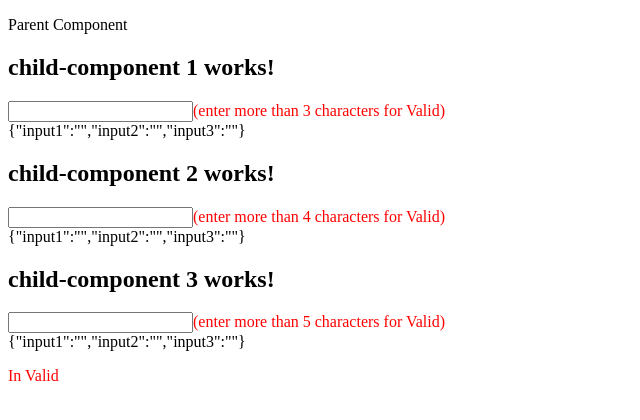
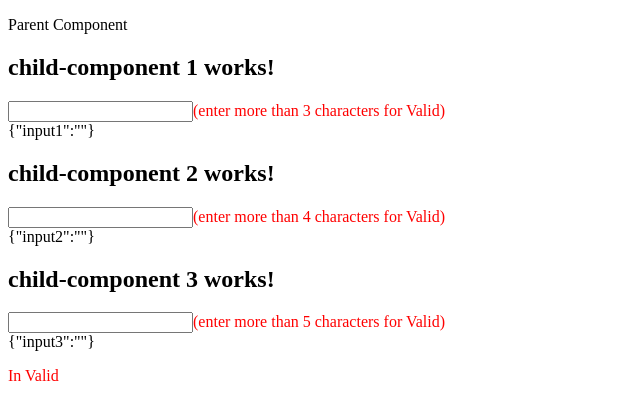
Before and after one commit to Rcvishnuvardhanreddy/component-interaction, an Angular app in the folder comp-interaction-app/: page / in a window 1280 px wide. Shown: the top 420 px of the page, without its empty margins (0-640 px from the left). Built offline with nearby package versions, Linux system fonts and the light colour scheme.

Commit message:
added Reactive Forms functionality
added Reactive Forms functionality

```diff
--- a/comp-interaction-app/src/app/app.module.ts
+++ b/comp-interaction-app/src/app/app.module.ts
@@ -6,7 +6,7 @@ import { AppComponent } from './app.component';
 import { ChildComponent1Component } from './childs/child-component1/child-component1.component';
 import { ChildComponent2Component } from './childs/child-component2/child-component2.component';
 import { ChildComponent3Component } from './childs/child-component3/child-component3.component';
-import { FormsModule } from '@angular/forms';
+import { FormsModule, ReactiveFormsModule } from '@angular/forms';
 import { ParentComponent } from './parent/parent.component';
 
 @NgModule({
@@ -19,7 +19,8 @@ import { ParentComponent } from './parent/parent.component';
   ],
   imports: [
     BrowserModule,
-    FormsModule,
+    // FormsModule,
+    ReactiveFormsModule,
     AppRoutingModule
   ],
   providers: [],
--- a/comp-interaction-app/src/app/childs/base-child-component.ts
+++ b/comp-interaction-app/src/app/childs/base-child-component.ts
@@ -1,18 +1,23 @@
 import { Directive, EventEmitter, Input, Output } from '@angular/core';
-import { ChildsInput } from '../parent/parent.component';
+import { FormGroup } from '@angular/forms';
+// import { ChildsInput } from '../parent/parent.component';
 
 @Directive()
 export abstract class BaseChildComponent {
-    @Input() parentValueModel: ChildsInput = new ChildsInput();
+    @Input() parentValueModel: FormGroup = new FormGroup({});
+    @Input() formName: string = '';
     @Output() inputChange = new EventEmitter<boolean>();
+
     abstract isValid(): boolean;
     public isFormValid: boolean = false;
+
+    myForm: FormGroup = new FormGroup({});
 
     onInputChange() {
         this.inputChange.emit(this.isValid());
     }
 
     getJSONValue() {
-        return JSON.stringify(this.parentValueModel)
+        return JSON.stringify(this.myForm.value)
     }
 }
--- a/comp-interaction-app/src/app/childs/child-component1/child-component1.component.html
+++ b/comp-interaction-app/src/app/childs/child-component1/child-component1.component.html
@@ -1,7 +1,8 @@
 <h2>child-component 1 works!</h2>
-<input [(ngModel)]="childComponent1Input" (input)="onInputChange()">
-<span style="color: red;" *ngIf="!isFormValid">(enter more than 3 characters for Valid)</span>
-
+<form [formGroup]="myForm">
+    <input formControlName="input1" (input)="onInputChange()">
+    <span style="color: red;" *ngIf="!myForm.controls['input1'].valid">(enter more than 3 characters for Valid)</span>
+</form>
 
 <div>
     {{getJSONValue()}}
--- a/comp-interaction-app/src/app/childs/child-component1/child-component1.component.ts
+++ b/comp-interaction-app/src/app/childs/child-component1/child-component1.component.ts
@@ -1,5 +1,6 @@
 import { Component, EventEmitter, OnInit, Output } from '@angular/core';
 import { BaseChildComponent } from '../base-child-component';
+import { FormBuilder, FormControl, FormGroup, Validators } from '@angular/forms';
 
 @Component({
   selector: 'app-child-component1',
@@ -9,17 +10,19 @@ import { BaseChildComponent } from '../base-child-component';
 export class ChildComponent1Component extends BaseChildComponent implements OnInit {
   childComponent1Input: string = '';
 
-  constructor() {
+  constructor(private formBuilder: FormBuilder) {
     super();
-  }
+
+}
 
   ngOnInit(): void {
-    this.childComponent1Input = this.parentValueModel.input1;
+
+    this.myForm = this.parentValueModel.get(this.formName) as FormGroup;
+
+    this.myForm.addControl('input1', new FormControl('', [Validators.required, Validators.min(3)]))
   }
 
   override isValid(): boolean {
-    this.parentValueModel.input1 = this.childComponent1Input;
-    this.isFormValid  =  this.childComponent1Input.length >= 3;
-    return this.isFormValid
+    return this.myForm.valid
   }
 }
--- a/comp-interaction-app/src/app/childs/child-component2/child-component2.component.html
+++ b/comp-interaction-app/src/app/childs/child-component2/child-component2.component.html
@@ -1,7 +1,8 @@
 <h2>child-component 2 works!</h2>
-<input [(ngModel)]="childComponent2Input" (input)="onInputChange()">
-<span style="color: red;" *ngIf="!isFormValid">(enter more than 4 characters for Valid)</span>
-
+<form [formGroup]="myForm">
+    <input formControlName="input2" (input)="onInputChange()">
+    <span style="color: red;" *ngIf="!myForm.controls['input2'].valid">(enter more than 4 characters for Valid)</span>
+</form>
 
 <div>
     {{getJSONValue()}}
--- a/comp-interaction-app/src/app/childs/child-component2/child-component2.component.ts
+++ b/comp-interaction-app/src/app/childs/child-component2/child-component2.component.ts
@@ -1,5 +1,6 @@
 import { Component, EventEmitter, OnInit, Output } from '@angular/core';
 import { BaseChildComponent } from '../base-child-component';
+import { FormControl, FormGroup, Validators } from '@angular/forms';
 
 @Component({
   selector: 'app-child-component2',
@@ -14,11 +15,11 @@ export class ChildComponent2Component extends BaseChildComponent implements OnIn
   }
 
   ngOnInit(): void {
-    this.childComponent2Input = this.parentValueModel.input2;
+    this.myForm = this.parentValueModel.get(this.formName) as FormGroup;
+    this.myForm.addControl('input2', new FormControl('', [Validators.required, Validators.min(4)]))
   }
 
   override isValid() {
-    this.parentValueModel.input2 = this.childComponent2Input;
     this.isFormValid = this.childComponent2Input.length >= 4;
     return this.isFormValid
   }
--- a/comp-interaction-app/src/app/childs/child-component3/child-component3.component.html
+++ b/comp-interaction-app/src/app/childs/child-component3/child-component3.component.html
@@ -1,7 +1,8 @@
 <h2>child-component 3 works!</h2>
-<input [(ngModel)]="childComponent3Input" (input)="onInputChange()">
-<span style="color: red;" *ngIf="!isFormValid">(enter more than 5 characters for Valid)</span>
-
+<form [formGroup]="myForm">
+    <input formControlName="input3" (input)="onInputChange()">
+    <span style="color: red;" *ngIf="!myForm.controls['input3'].valid">(enter more than 5 characters for Valid)</span>
+</form>
 
 <div>
     {{getJSONValue()}}
--- a/comp-interaction-app/src/app/childs/child-component3/child-component3.component.ts
+++ b/comp-interaction-app/src/app/childs/child-component3/child-component3.component.ts
@@ -1,5 +1,6 @@
 import { Component, OnInit } from '@angular/core';
 import { BaseChildComponent } from '../base-child-component';
+import { FormControl, FormGroup, Validators } from '@angular/forms';
 
 @Component({
   selector: 'app-child-component3',
@@ -15,11 +16,11 @@ export class ChildComponent3Component extends BaseChildComponent implements OnIn
   }
 
   ngOnInit(): void {
-    this.childComponent3Input = this.parentValueModel.input3;
+    this.myForm = this.parentValueModel.get(this.formName) as FormGroup;
+    this.myForm.addControl('input3', new FormControl('', [Validators.required, Validators.min(5)]))
   }
 
   override isValid() {
-    this.parentValueModel.input3 = this.childComponent3Input;
     this.isFormValid = this.childComponent3Input.length >= 5;
     return this.isFormValid
   }
--- a/comp-interaction-app/src/app/parent/parent.component.html
+++ b/comp-interaction-app/src/app/parent/parent.component.html
@@ -1,9 +1,9 @@
 <p>Parent Component</p>
 
 
-<app-child-component1 [parentValueModel]="parentValue" (inputChange)="onChildValidataionStatusChange(0, $event)" ></app-child-component1>
-<app-child-component2 [parentValueModel]="parentValue" (inputChange)="onChildValidataionStatusChange(1, $event)"></app-child-component2>
-<app-child-component3 [parentValueModel]="parentValue" (inputChange)="onChildValidataionStatusChange(2, $event)"></app-child-component3>
+<app-child-component1 [parentValueModel]="parentForms" [formName]='"child1"' (inputChange)="onChildValidataionStatusChange(0, $event)" ></app-child-component1>
+<app-child-component2 [parentValueModel]="parentForms" [formName]='"child2"' (inputChange)="onChildValidataionStatusChange(1, $event)"></app-child-component2>
+<app-child-component3 [parentValueModel]="parentForms" [formName]='"child3"' (inputChange)="onChildValidataionStatusChange(2, $event)"></app-child-component3>
 
-<p style="color: red;" *ngIf="!isAllchildsValid">In Valid</p>
-<p style="color: blue;" *ngIf="isAllchildsValid">Valid</p>
+<p style="color: red;" *ngIf="!areAllChildGroupsValid()">In Valid</p>
+<p style="color: blue;" *ngIf="areAllChildGroupsValid()">Valid</p>
--- a/comp-interaction-app/src/app/parent/parent.component.ts
+++ b/comp-interaction-app/src/app/parent/parent.component.ts
@@ -1,4 +1,5 @@
 import { Component } from '@angular/core';
+import { FormArray, FormControl, FormGroup } from '@angular/forms';
 
 @Component({
   selector: 'app-parent',
@@ -9,9 +10,18 @@ export class ParentComponent {
   isAllchildsValid: boolean = false;
 
   childsValidationStatus = [false, false, false];
-  parentValue = new ChildsInput();
 
   title = 'comp-interaction-app';
+
+  parentForms: any = [];
+
+  constructor() {
+    this.parentForms = new FormGroup({
+      child1: new FormGroup({ }),
+      child2: new FormGroup({ }),
+      child3: new FormGroup({ }),
+    });
+  }
 
   ngOnInit(): void {
   }
@@ -20,16 +30,30 @@ export class ParentComponent {
     this.childsValidationStatus[childNumber] = $event;
     this.isAllchildsValid = !this.childsValidationStatus.some(ele => ele == false)
   }
+
+  areAllChildGroupsValid() {
+    const childGroupNames = Object.keys(this.parentForms.controls);
+
+    for (const childGroupName of childGroupNames) {
+      const childGroup = this.parentForms.get(childGroupName) as FormGroup;
+
+      if (!childGroup.valid) {
+        return false; // If any child group is invalid, return false
+      }
+    }
+
+    return true; // All child groups are valid
+  }
 }
 
-export class ChildsInput {
-  input1: string;
-  input2: string;
-  input3: string;
+// export class ChildsInput {
+//   input1: string;
+//   input2: string;
+//   input3: string;
 
-  constructor() {
-    this.input1 = '';
-    this.input2 = '';
-    this.input3 = '';
-  }
-}
+//   constructor() {
+//     this.input1 = '';
+//     this.input2 = '';
+//     this.input3 = '';
+//   }
+// }
```
